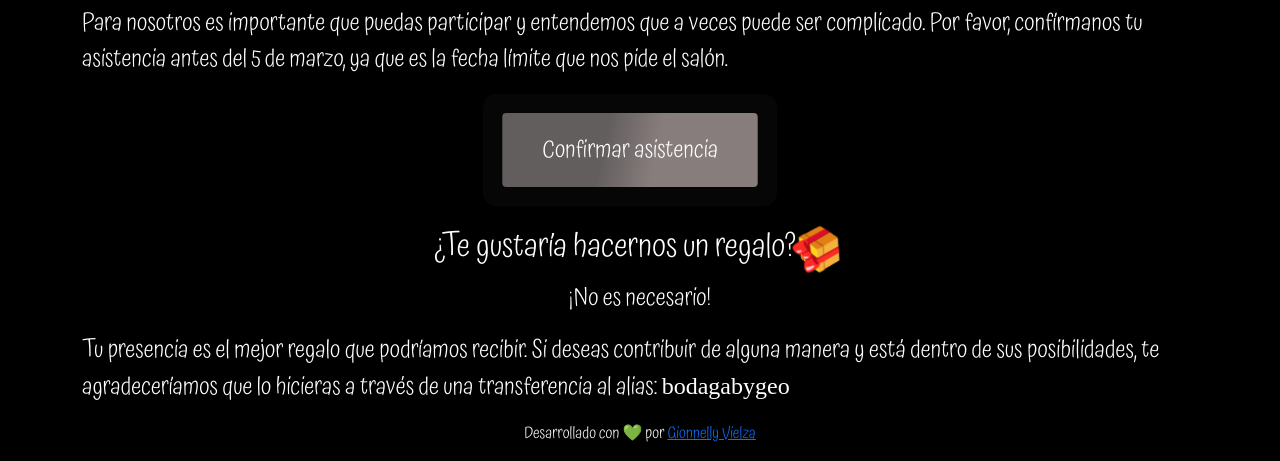
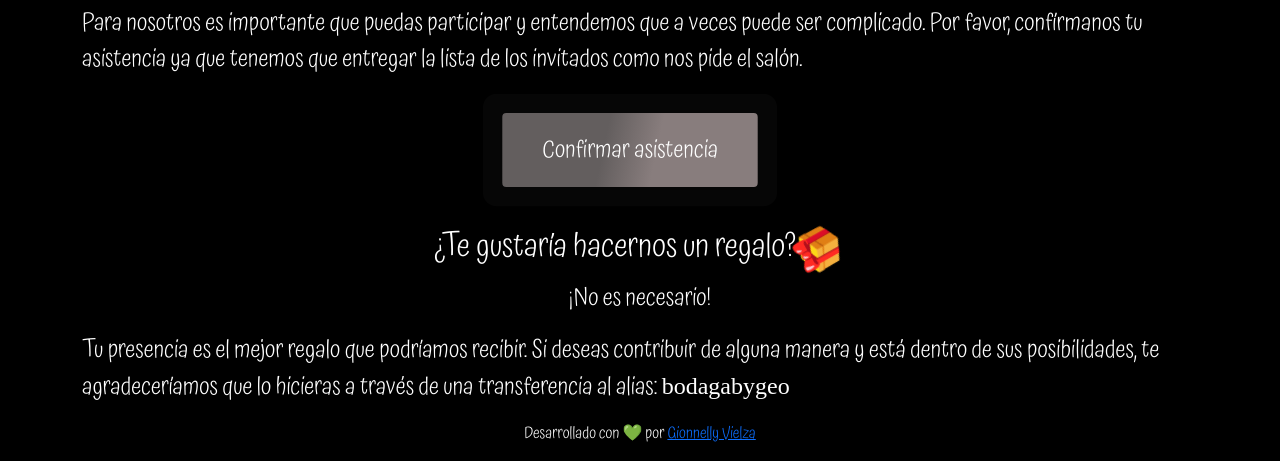
Before and after one commit to gvielza/casamiento, a plain HTML site: page index.html in a window 1280 px wide. Shown: the part 2720-3181 px from the top of the page. Drawn offline with nearby package versions, Linux system fonts and the light colour scheme.

Commit message:
actualizar asistencia

```diff
--- a/index.html
+++ b/index.html
@@ -63,8 +63,8 @@
         </div>
         <h2 class="texto"><span>😡🤣✨</span>Confirma tu asistencia <span class="gift-icon">❗</span></h2>
         <p class="texto">Para nosotros es importante que puedas participar y entendemos que a veces puede
-            ser complicado. Por favor, confírmanos tu asistencia antes del 5 de marzo, ya que es la fecha límite que
-            nos pide el salón.
+            ser complicado. Por favor, confírmanos tu asistencia ya que tenemos que entregar la lista de los
+            invitados como nos pide el salón.
         </p>
         <div class="hero2">
             <div class="hero-text">
```
